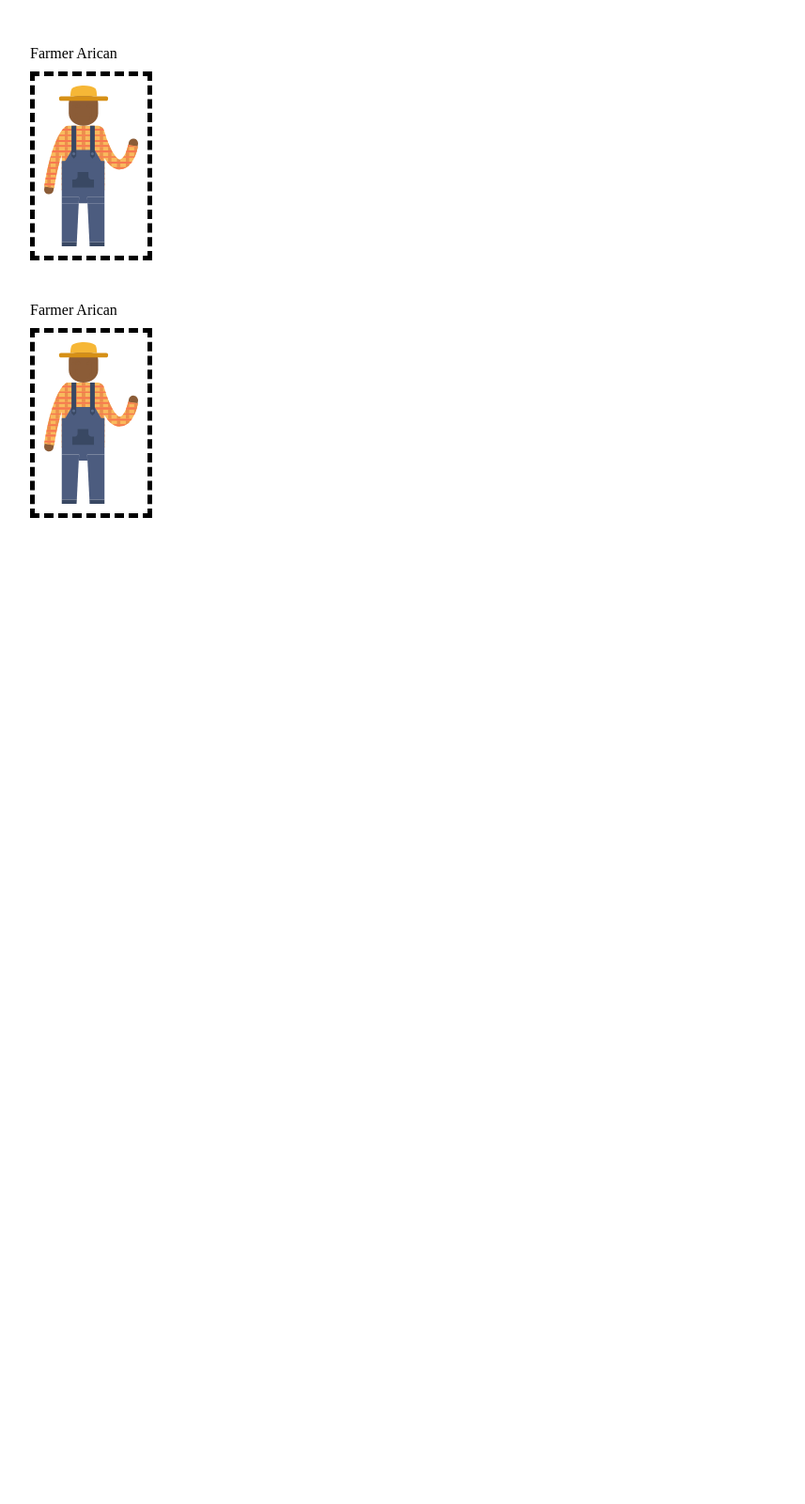
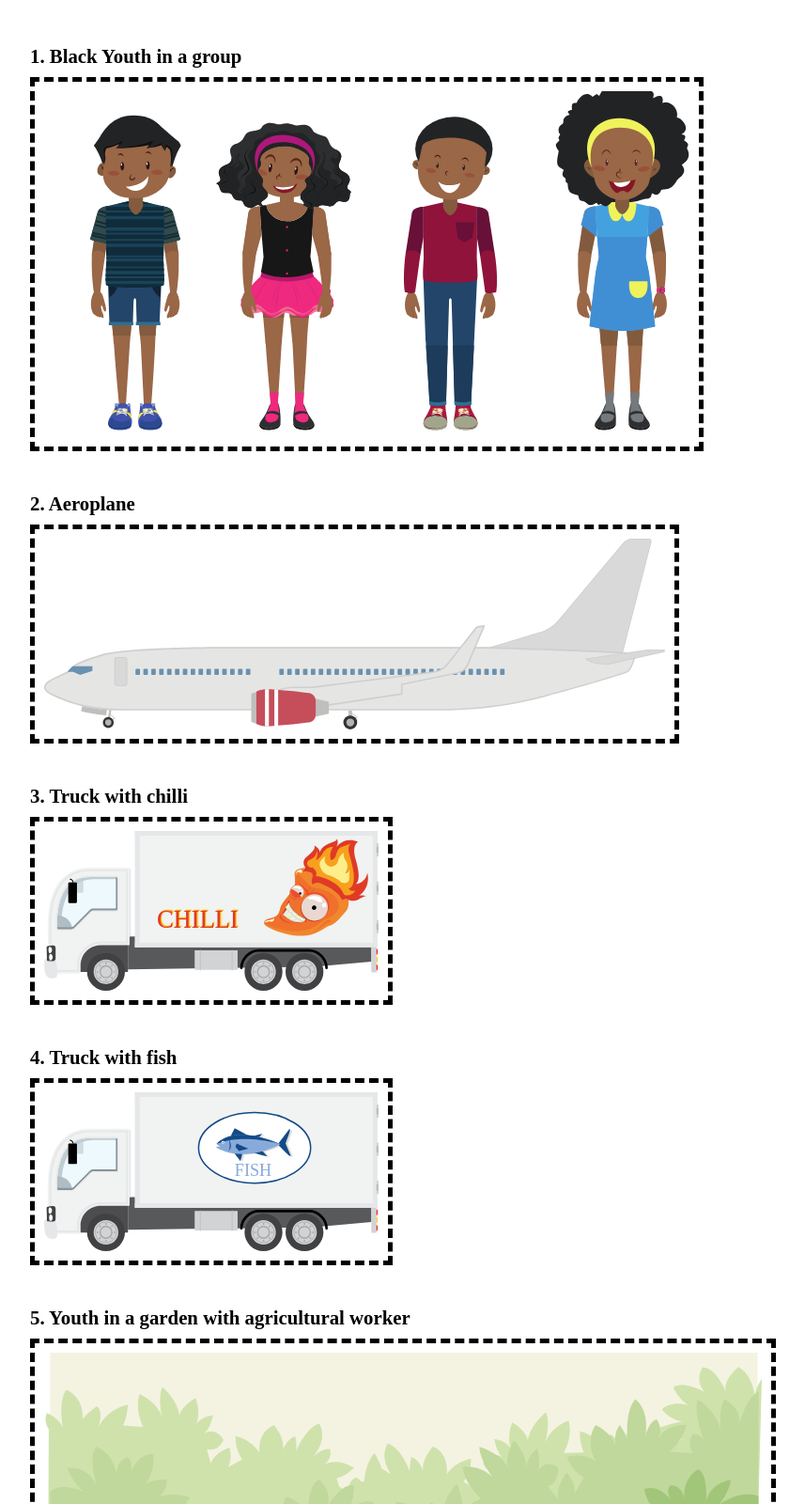
Before and after one commit to ghostfreak3000/gx_22_04_2019, a plain HTML site: page index.html in a window 1280 px wide. Shown: the top 1600 px of the page at 94% size, without its empty margins (16-873 px from the left). Before the commit the page ends 800 px from the top, so only its background shows below. Drawn offline with Linux system fonts and the light colour scheme.

Commit message:
backup work

```diff
--- a/index.html
+++ b/index.html
@@ -13,7 +13,9 @@
             margin-bottom: 40px
         }
         .header{
-            margin-bottom: 10px
+            margin-bottom: 10px;
+            font-size:1.3em;
+            font-weight: bolder;
         }
         .img img{
             border: 5px dashed black;
@@ -23,16 +25,40 @@
 </head>
 <body>
 <div class="illustration">
-    <div class="header">Farmer Arican</div>
+    <div class="header">1. Black Youth in a group</div>
     <div class="img">
-        <img src="farmer_african.svg" alt="">
+        <img src="black_youth_in_a_group.svg" alt="">
     </div>
 </div>
 <div class="illustration">
-        <div class="header">Farmer Arican</div>
-        <div class="img">
-            <img src="farmer_african.svg" alt="">
-        </div>
+    <div class="header">2. Aeroplane</div>
+    <div class="img">
+        <img src="aeroplane.svg" alt="">
+    </div>
+</div>
+<div class="illustration">
+    <div class="header">3. Truck with chilli</div>
+    <div class="img">
+        <img src="truck_with_chilli.svg" alt="">
+    </div>
+</div>
+<div class="illustration">
+    <div class="header">4. Truck with fish</div>
+    <div class="img">
+        <img src="truck_with_fish.svg" alt="">
+    </div>
+</div>
+<div class="illustration">
+    <div class="header">5. Youth in a garden with agricultural worker</div>
+    <div class="img">
+        <img src="youth_in_a_garden.svg" alt="">
+    </div>
+</div>
+<div class="illustration">
+    <div class="header">6. Money in stack</div>
+    <div class="img">
+        <img src="pile_of_money.svg" alt="">
+    </div>
 </div>
 </body>
 </html>
```
Also changed, not shown: aeroplane.svg (added), black_youth_in_a_group.svg (added), farmer.svg (deleted), farmer_african.svg (deleted), huts.svg (deleted), pile_of_money.svg (added), truck_with_chilli.svg (added), truck_with_fish.svg (added), youth_in_a_garden.svg (added), 1 other file.
